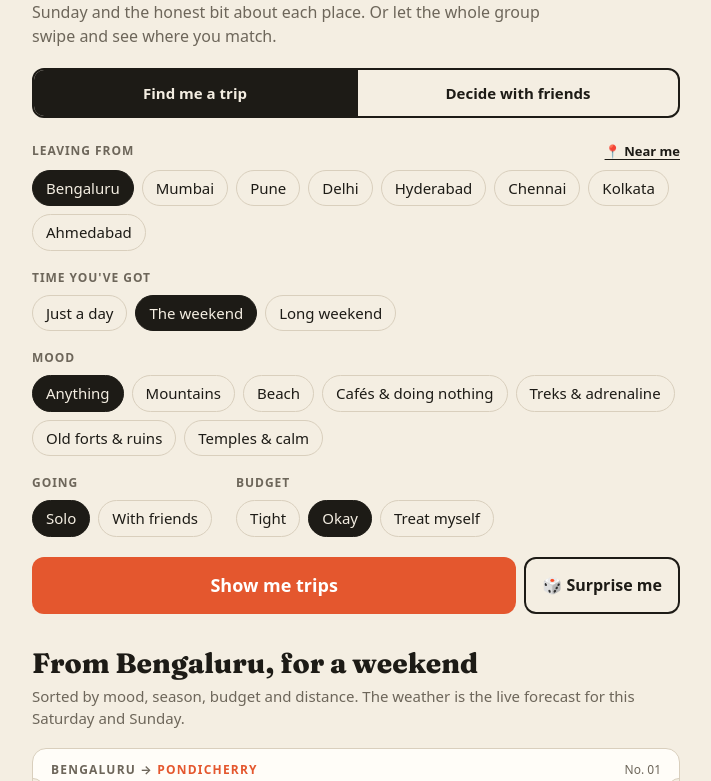
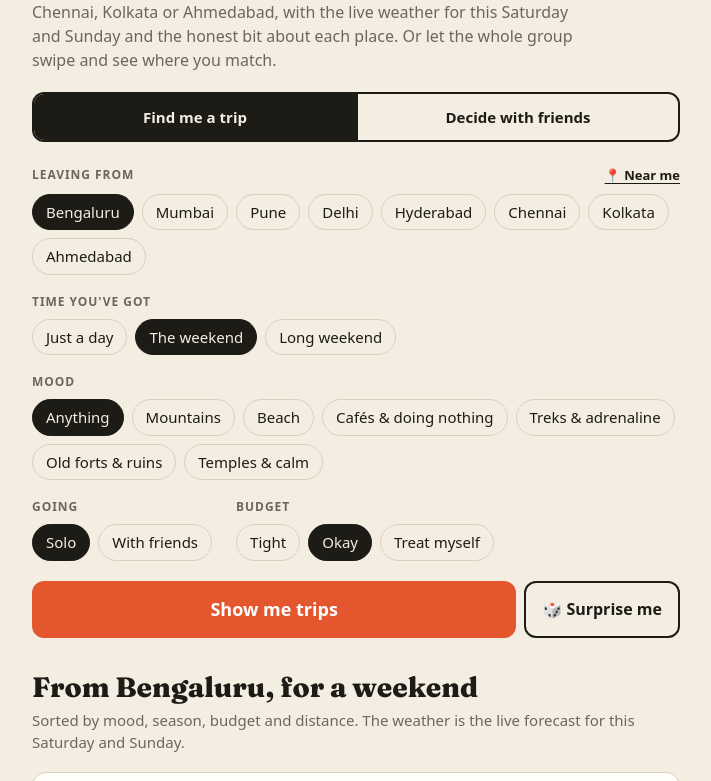
Before and after one commit to ItzAditya43/kahan-chalein, a plain HTML site: page index.html in a window 1280 px wide. Shown: the part 154-935 px from the top of the page, without its empty margins (284-995 px from the left). Drawn offline with Linux system fonts and the light colour scheme; no server answers.

Commit message:
Name the 8 cities in the first line (Reddit feedback)

```diff
--- a/index.html
+++ b/index.html
@@ -27,7 +27,7 @@
   <header class="top">
     <p class="kicker">For the "we have the weekend, where do we go?" chat</p>
     <h1>Kahan chalein?</h1>
-    <p class="lede">Weekend trips from your city, with the live weather for this Saturday and Sunday and the honest bit about each place. Or let the whole group swipe and see where you match.</p>
+    <p class="lede">Weekend trips from Bengaluru, Mumbai, Pune, Delhi, Hyderabad, Chennai, Kolkata or Ahmedabad, with the live weather for this Saturday and Sunday and the honest bit about each place. Or let the whole group swipe and see where you match.</p>
   </header>
 
   <div class="tabs" role="tablist">
```
